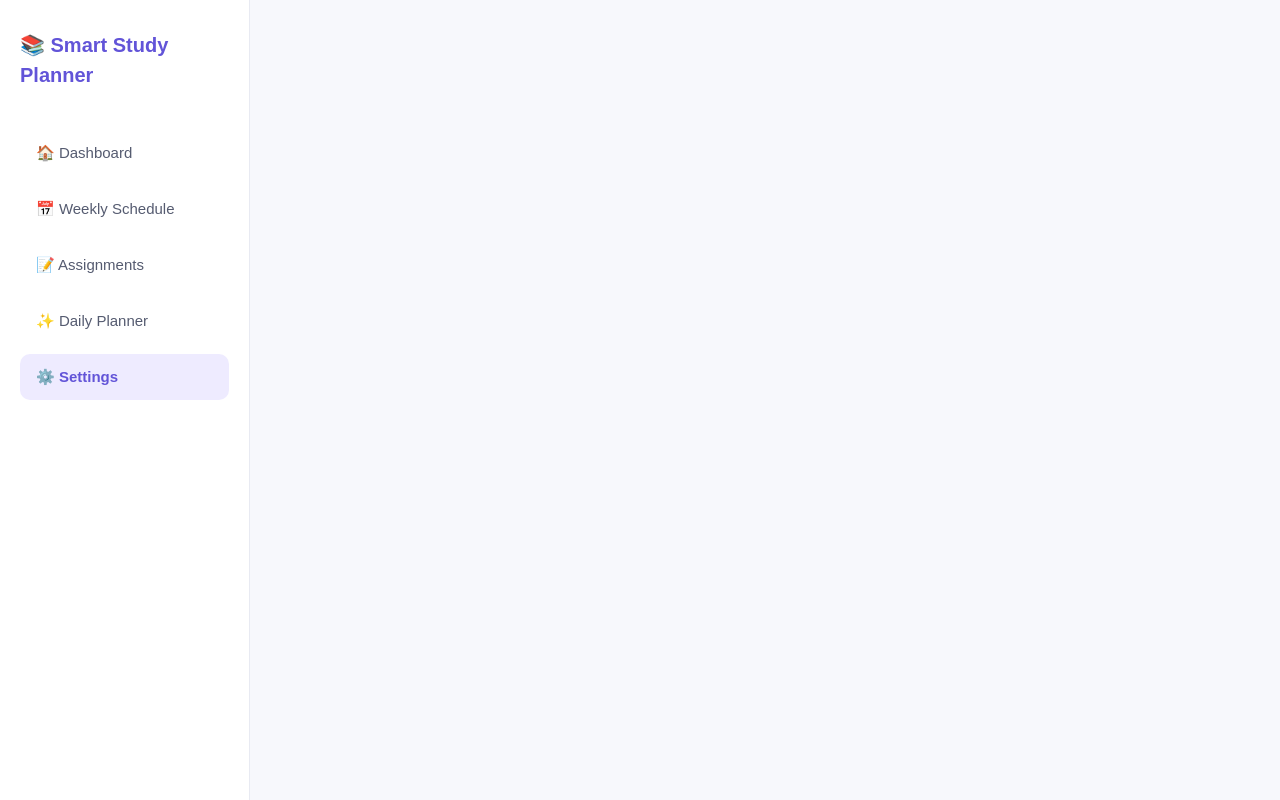
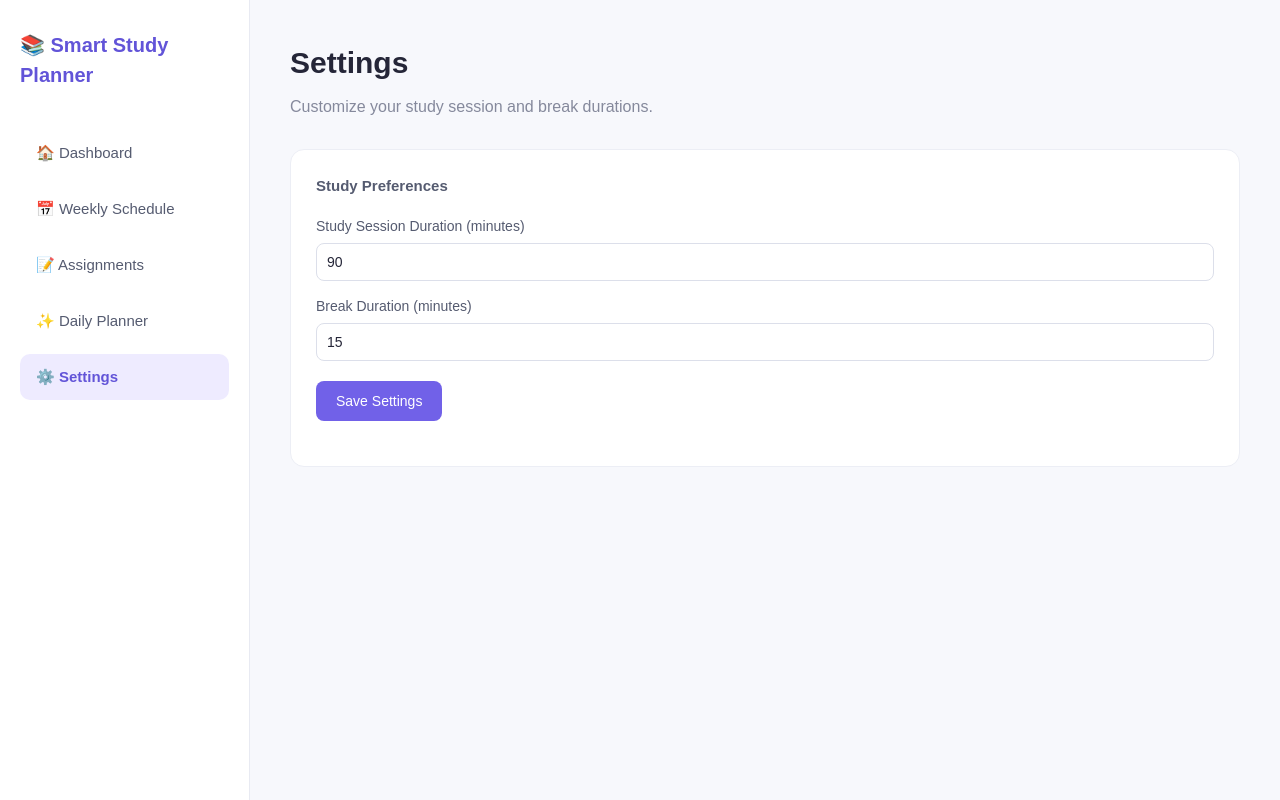
Before and after one commit to dayoungin-ucsd/dsc190-final-project, a plain HTML site: page index.html in a window 1280 px wide. Both pictures are taken after a click on the button "⚙️ Settings". Drawn offline with Linux system fonts and the light colour scheme.

Commit message:
Update daily plan

```diff
--- a/index.html
+++ b/index.html
@@ -351,6 +351,53 @@
                         ></p>
                     </div>
                 </div>
+                        </section>
+
+            <section id="settings" class="page">
+                <h1>Settings</h1>
+                <p class="subtitle">
+                    Customize your study session and break durations.
+                </p>
+
+                <div class="card">
+                    <h3>Study Preferences</h3>
+
+                    <label for="session-duration">
+                        Study Session Duration (minutes)
+                    </label>
+                    <input
+                        type="number"
+                        id="session-duration"
+                        min="15"
+                        max="180"
+                        value="90"
+                    >
+
+                    <label for="break-duration">
+                        Break Duration (minutes)
+                    </label>
+                    <input
+                        type="number"
+                        id="break-duration"
+                        min="0"
+                        max="60"
+                        value="15"
+                    >
+
+                    <button
+                        type="button"
+                        class="primary-btn"
+                        id="save-settings-btn"
+                    >
+                        Save Settings
+                    </button>
+
+                    <p
+                        id="settings-message"
+                        class="status-message"
+                        role="status"
+                    ></p>
+                </div>
             </section>
         </main>
     </div>
--- a/script.js
+++ b/script.js
@@ -1078,9 +1078,11 @@ function openPlanDetail(dateString) {
 
     displaySavedPlan();
 
-    window.scrollTo({
-        top: 0,
-        behavior: "smooth"
+    notesMessage.textContent = "";
+
+    document.getElementById("planner").scrollIntoView({
+        behavior: "smooth",
+        block: "start"
     });
 }
 
@@ -1090,9 +1092,9 @@ function showPlannerHome() {
 
     displaySavedPlansList();
 
-    window.scrollTo({
-        top: 0,
-        behavior: "smooth"
+    document.getElementById("planner").scrollIntoView({
+        behavior: "smooth",
+        block: "start"
     });
 }
 
--- a/style.css
+++ b/style.css
@@ -798,3 +798,8 @@ select,
         justify-content: center;
     }
 }
+
+#planner-home[hidden],
+#planner-detail[hidden] {
+    display: none !important;
+}
```
